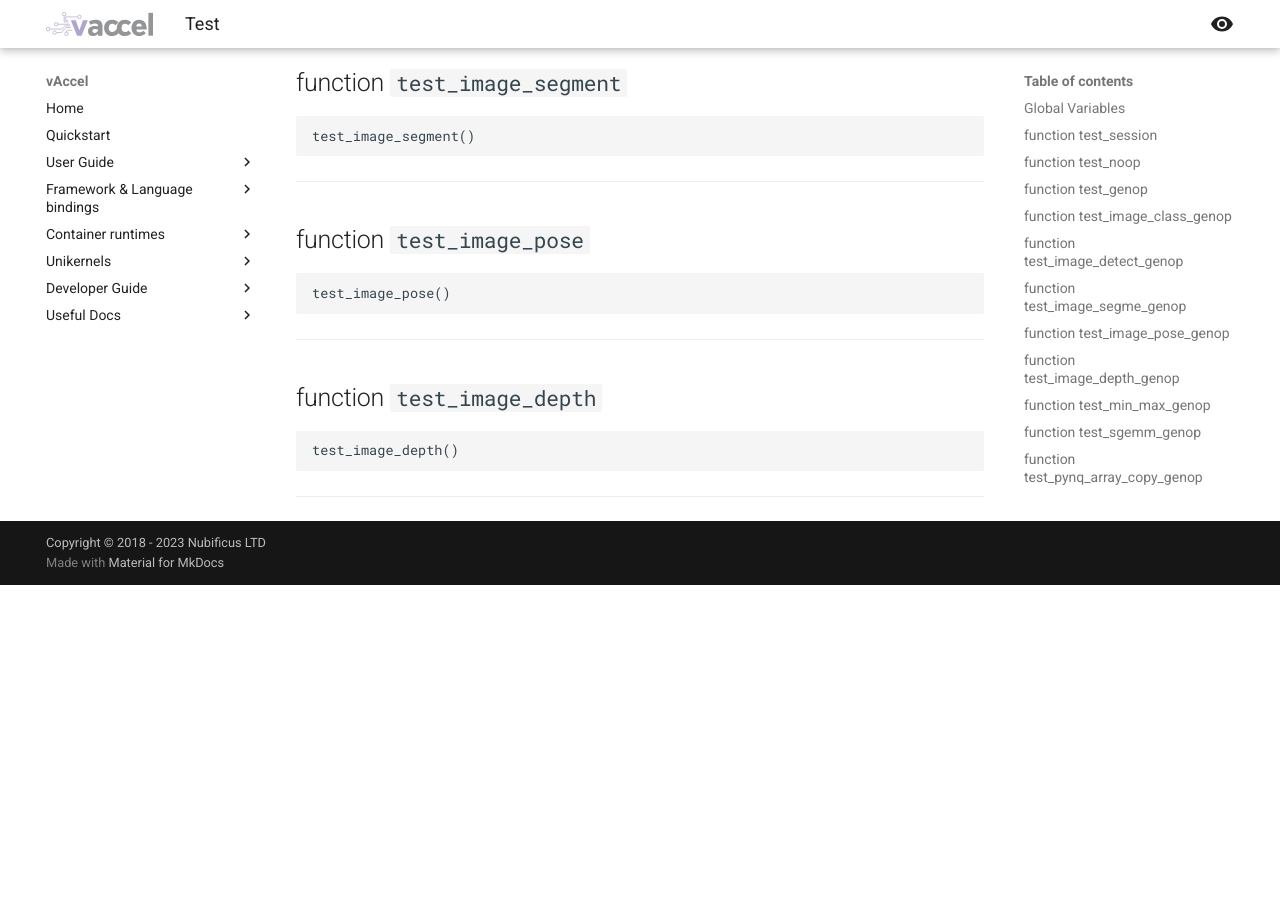
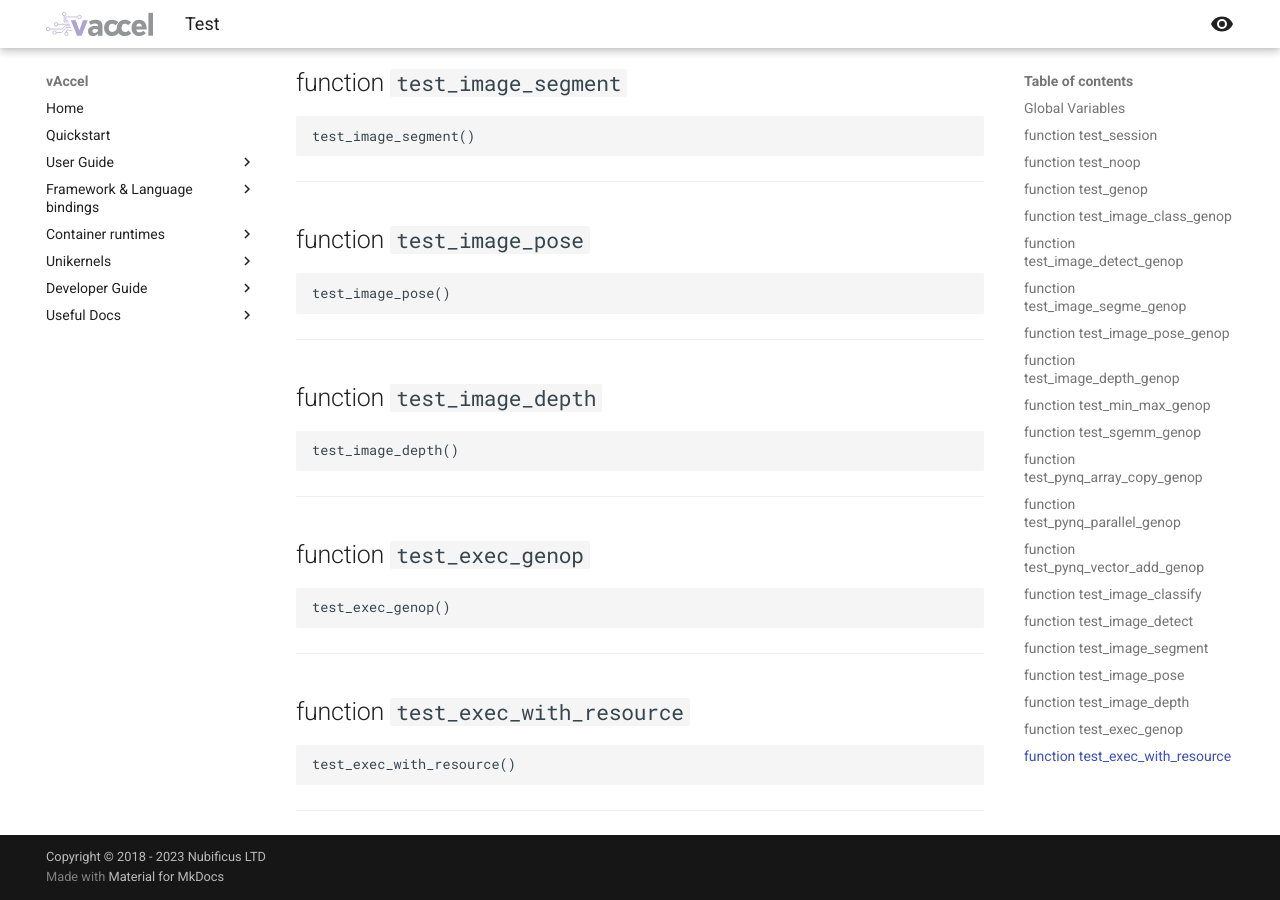
Before and after one commit to nubificus/vaccel-docs, an MkDocs documentation site: the page built from docs/python/test.md, in a window 1280 px wide and 900 px high, scrolled down 2713 px. Built offline with MkDocs 1.6.1 and Material for MkDocs 9.7.7, drawn with Linux system fonts in a browser that asks for light colours; before the commit the page ends 3298 px from its top, so only the background shows below that.

Commit message:
[GHA] Update the doc files for the Python API.
Signed-off-by: Anastassios Nanos <ananos@nubificus.co.uk>
Reviewed-by: Georgios Ntoutsos <gntouts@nubificus.co.uk>
Approved-by: Georgios Ntoutsos <gntouts@nubificus.co.uk>
PR: #8

````diff
--- a/docs/python/index.md
+++ b/docs/python/index.md
@@ -5,6 +5,7 @@
 ## Modules
 
 - [`error`](./error.md#module-error)
+- [`exec`](./exec.md#module-exec)
 - [`genop`](./genop.md#module-genop)
 - [`image`](./image.md#module-image)
 - [`image_genop`](./image_genop.md#module-image_genop)
@@ -16,12 +17,17 @@
 - [`resource`](./resource.md#module-resource)
 - [`session`](./session.md#module-session)
 - [`sgemm`](./sgemm.md#module-sgemm)
+- [`shared_object`](./shared_object.md#module-shared_object)
 - [`tensorflow`](./tensorflow.md#module-tensorflow)
 - [`test`](./test.md#module-test)
 
 ## Classes
 
 - [`error.VaccelError`](./error.md#class-vaccelerror): Exception raised when a vAccel runtime error occurs
+- [`exec.Exec`](./exec.md#class-exec): An Exec operation model vAccel resource
+- [`exec.Exec_Operation`](./exec.md#class-exec_operation): An Exec Operation model vAccel resource
+- [`exec.Exec_with_resource`](./exec.md#class-exec_with_resource): An Exec with resource model vAccel resource.
+- [`exec.Vaccel_Args`](./exec.md#class-vaccel_args): A helper class for converting argument lists to the appropriate vAccel format
 - [`genop.Genop`](./genop.md#class-genop)
 - [`genop.VaccelArg`](./genop.md#class-vaccelarg)
 - [`genop.VaccelArgInfo`](./genop.md#class-vaccelarginfo)
@@ -52,6 +59,8 @@
 
 ## Functions
 
+- [`test.test_exec_genop`](./test.md#function-test_exec_genop)
+- [`test.test_exec_with_resource`](./test.md#function-test_exec_with_resource)
 - [`test.test_genop`](./test.md#function-test_genop): should work, but it doesn't because the sanity check on vAccel
 - [`test.test_image_class_genop`](./test.md#function-test_image_class_genop)
 - [`test.test_image_classify`](./test.md#function-test_image_classify)
--- a/docs/python/test.md
+++ b/docs/python/test.md
@@ -242,6 +242,32 @@
 
 
 
+---
+
+## function `test_exec_genop`
+
+```python
+test_exec_genop()
+```
+
+
+
+
 
 
 ---
+
+## function `test_exec_with_resource`
+
+```python
+test_exec_with_resource()
+```
+
+
+
+
+
+
+
+
+---
````
Also changed, not shown: other parts of docs/python/index.md (+1 -0 lines), docs/python/exec.md (added, +145 -0 lines), docs/python/genop.md (+2 -2 lines), docs/python/noop.md (+1 -1 lines), docs/python/shared_object.md (added, +124 -0 lines).
